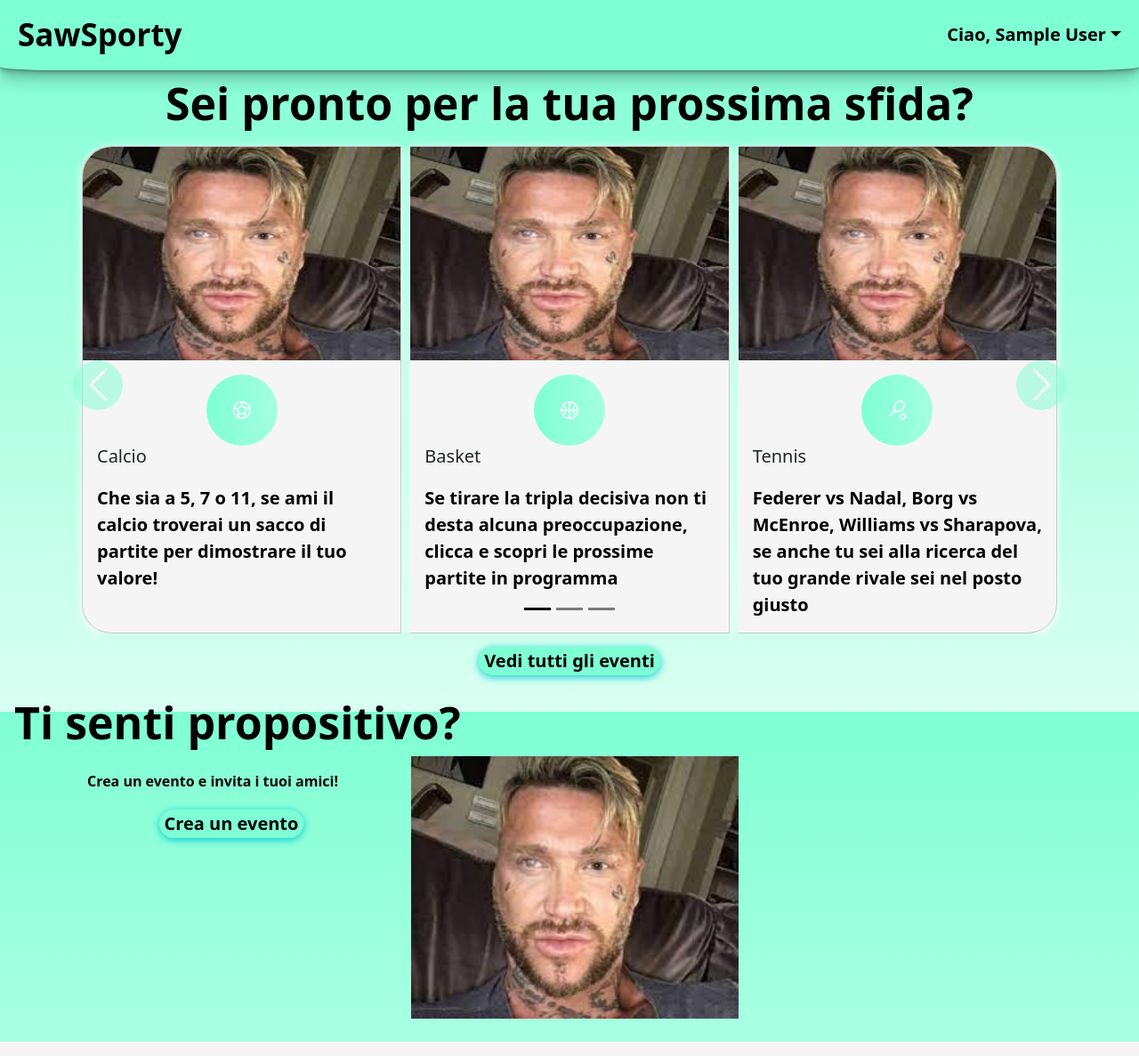
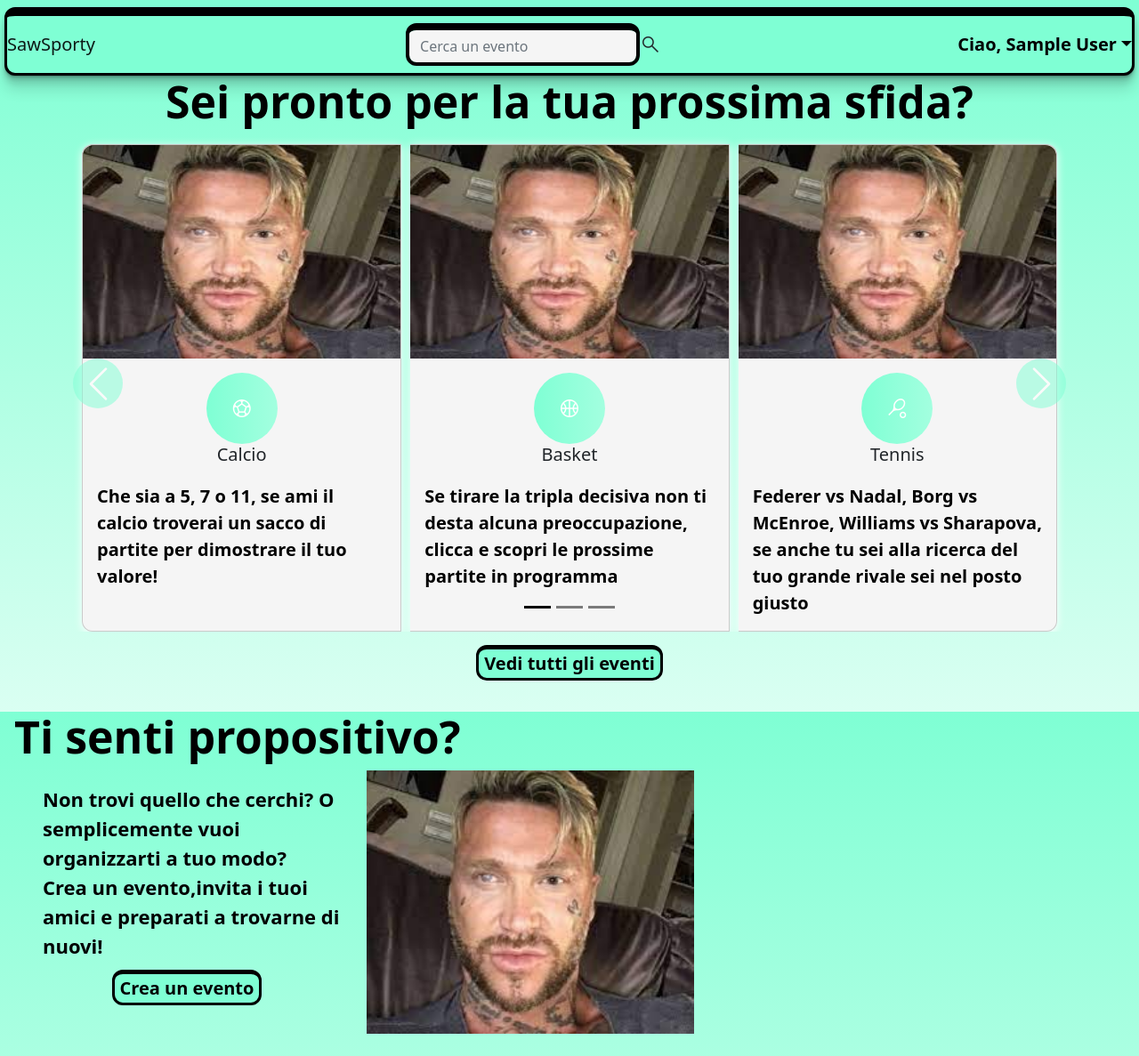
Before and after one commit to AndreaMiresse/SAW2, a PHP site: page /home.php in a window 1280 px wide. Shown: the whole page at 89% size. Run offline with PHP 8.4, Linux system fonts and the light colour scheme; the visitor is signed in with stand-in values (Sample User, id 1).

Commit message:
per la home ci siamo quasi

```diff
--- a/css/home.css
+++ b/css/home.css
@@ -6,7 +6,6 @@
     height: auto;
     background-color: whitesmoke;
     margin: 10px;
-    border-radius: 10px;
     box-shadow: 0px 2px 10px rgb(255, 255, 255);
     /* border: 2px solid rgba(7, 7, 7, 0.12); */
     font-size: 16px;
@@ -18,18 +17,15 @@
     flex-direction: column;
     cursor: pointer;
     transition: all 0.3s ease;
-    border-top-left-radius: 33px;
-    border-top-right-radius: 33px;
-    border-bottom-left-radius: 33px;
-    border-bottom-right-radius: 33px;
+    border-radius: 12px;
 
 }
 
 .card-img-top {
     height: 240px;
     width: 100%;
-    border-top-right-radius: 33px;
-    border-top-left-radius: 33px;
+    border-top-right-radius: 12px;
+    border-top-left-radius: 12px;
 
 }
 
@@ -86,6 +82,7 @@
 
 .card:hover .card {
     transform: scale3d(1.05, 1.05, 1.05);
+    transition: all 0.3s ease;
 }
 
 .card:hover .info {
@@ -166,28 +163,24 @@
 .button{
     width: auto;
     height: auto !important;
-    background-color: aquamarine;
-    box-shadow: 0px 2px 10px darkturquoise !important;
-    border-radius: 33px;
-    border: none;
+    background-color: aquamarine !important;
+    border-radius: 12px !important;
+    border: solid !important;
+    border-top-width: 5px !important;
     outline: none;
     font-size: 20px;
     font-weight: 600;
     color: black;
-    margin-top: 20px;
+    margin-top: 10px;
     transition: all 0.3s ease;
     cursor: pointer;
-
-
+    margin-bottom: 10px;
 }
 
-
-
-
-#buttons{
-
-    padding-left: 25%;
-
+.button:hover{
+    background-color: #39ffbd !important;
+    border-top-width: 10px !important;
+    transition: all 0.28s ease;
 }
 
 .center {
--- a/css/styles.css
+++ b/css/styles.css
@@ -1,5 +1,5 @@
-@import "body.css";
-@import "nav.css";
+@import "./body.css";
+@import ".css/nav.css";
 
 h1{
     font-size: 50px;
--- a/home.php
+++ b/home.php
@@ -37,7 +37,7 @@ else{
                 <div class="carousel-item active">
                 <div class="card-group">
 
-                    <div class="card" style="width: 22rem; height: auto">
+                    <div class="card text-center" style="width: 22rem; height: auto">
                         <img class="card-img-top" src="seiStatoBrasilato.jpg" alt="Card image cap">
                         <div class="card-body">
                             <div class="icon"><span class="material-symbols-outlined">sports_soccer</span></div>
@@ -46,7 +46,7 @@ else{
                         </div>
                         </div>
 
-                    <div class="card" style="width: 22rem; ">
+                    <div class="card text-center" style="width: 22rem; ">
                     <img class="card-img-top" src="seiStatoBrasilato.jpg" alt="Card image cap">
                     <div class="card-body">
                         <div class="icon"><span class="material-symbols-outlined">sports_basketball</span></div>
@@ -55,7 +55,7 @@ else{
                     </div>
                     </div>
 
-                    <div class="card" style="width: 22rem;">
+                    <div class="card text-center" style="width: 22rem;">
                     <img class="card-img-top" src="seiStatoBrasilato.jpg" alt="Card image cap">
                     <div class="card-body">
                         <div class="icon"><span class="material-symbols-outlined">sports_tennis</span></div>
@@ -69,7 +69,7 @@ else{
 
                 <div class="carousel-item">
                     <div class="card-group">
-                    <div class="card" style="width: 22rem; height: auto">
+                    <div class="card text-center" style="width: 22rem; height: auto">
                         <img class="card-img-top" src="seiStatoBrasilato.jpg" alt="Card image cap">
                         <div class="card-body">
                             <h5 class="card-title">Calcio</h5>
@@ -77,7 +77,7 @@ else{
                         </div>
                         </div>
 
-                    <div class="card" style="width: 22rem; ">
+                    <div class="card text-center" style="width: 22rem; ">
                     <img class="card-img-top" src="seiStatoBrasilato.jpg" alt="Card image cap">
                     <div class="card-body">
                         <h5 class="card-title">Basket</h5>
@@ -85,7 +85,7 @@ else{
                     </div>
                     </div>
 
-                    <div class="card" style="width: 22rem;">
+                    <div class="card text-center" style="width: 22rem;">
                     <img class="card-img-top" src="seiStatoBrasilato.jpg" alt="Card image cap">
                     <div class="card-body">
                         <h5 class="card-title">Tennis</h5>
@@ -98,7 +98,7 @@ else{
 
                 <div class="carousel-item">
                 <div class="card-group">
-                    <div class="card">
+                    <div class="card text-center">
                         <img class="card-img-top" src="seiStatoBrasilato.jpg" alt="Card image cap">
                         <div class="card-body">
                             <h5 class="card-title">Calcio</h5>
@@ -106,7 +106,7 @@ else{
                         </div>
                         </div>
 
-                    <div class="card" style="width: 22rem; ">
+                    <div class="card text-center" style="width: 22rem; ">
                     <img class="card-img-top" src="seiStatoBrasilato.jpg" alt="Card image cap">
                     <div class="card-body">
                         <h5 class="card-title">Basket</h5>
@@ -114,7 +114,7 @@ else{
                     </div>
                     </div>
 
-                    <div class="card" style="width: 22rem;">
+                    <div class="card text-center" style="width: 22rem;">
                     <img class="card-img-top" src="seiStatoBrasilato.jpg" alt="Card image cap">
                     <div class="card-body">
                         <h5 class="card-title">Tennis</h5>
@@ -141,16 +141,16 @@ else{
 
 
         <div class="center">
-        <button id="AltriEventi" type="button" class="button" style="margin-top: 10px; box-shadow: 0px 2px 10px darkturquoise; height: auto;">Vedi tutti gli eventi</button>
+        <button type="button" class="button">Vedi tutti gli eventi</button>
         </div>
         <p class="text-left" style="font-size: 50px; font-weight: bold; margin-bottom: 0px; margin-top: 1rem; margin-left: 1rem;">Ti senti propositivo?</p>
 
-        <div class="container" style="padding-bottom: 2%;">
+        <div class="container" style="padding-bottom: 2%; margin-left: 20px; margin-right: 20px;">
             <div class="row">
                 <div class="col-4">
-                    <p style="font-size: 16px; font-weight: medium; margin-bottom: 0px; margin-top: 1rem; margin-left: 1rem;">Crea un evento e invita i tuoi amici!</p>
+                    <p style="font-size: 22px; font-weight: medium; margin-bottom: 0px; margin-top: 1rem; margin-left: 1rem;">Non trovi quello che cerchi? O semplicemente vuoi organizzarti a tuo modo? <br>Crea un evento,invita i tuoi amici e preparati a trovarne di nuovi!</p>
                     <div class="center">
-                    <button type="button" class="button" style="height: auto; width: auto;">Crea un evento</button>
+                    <button type="button" class="button">Crea un evento</button>
                     </div>
                 </div>
 
@@ -167,7 +167,7 @@ else{
 
         <div class="row">
                 <div class="col d-flex justify-content-center">
-                 <div class="card" style="width: 22rem; height: auto">
+                 <div class="card text-center" style="width: 22rem; height: auto">
                     <img class="card-img-top" src="seiStatoBrasilato.jpg" alt="Card image cap">
                     <div class="card-body">
                         <h5 class="card-title">Calcio</h5>
@@ -176,7 +176,7 @@ else{
                     </div>
                 </div>
                 <div class="col d-flex justify-content-center">
-                    <div class="card" style="width: 22rem; ">
+                    <div class="card text-center" style="width: 22rem; ">
                     <img class="card-img-top" src="seiStatoBrasilato.jpg" alt="Card image cap">
                     <div class="card-body">
                         <h5 class="card-title">Basket</h5>
@@ -185,7 +185,7 @@ else{
                     </div>
                 </div>
                 <div class="col d-flex justify-content-center">
-                <div class="card" style="width: 22rem;">
+                <div class="card text-center" style="width: 22rem;">
                     <img class="card-img-top" src="seiStatoBrasilato.jpg" alt="Card image cap">
                     <div class="card-body">
                         <h5 class="card-title">Tennis</h5>
@@ -197,7 +197,7 @@ else{
 
             <div class="row" style="margin-top: 5%; margin-bottom: 2%">
                 <div class="col d-flex justify-content-center">
-                 <div class="card" style="width: 22rem; height: auto">
+                 <div class="card text-center" style="width: 22rem; height: auto">
                     <img class="card-img-top" src="seiStatoBrasilato.jpg" alt="Card image cap">
                     <div class="card-body">
                         <h5 class="card-title">Calcio</h5>
@@ -206,7 +206,7 @@ else{
                     </div>
                 </div>
                 <div class="col d-flex justify-content-center">
-                    <div class="card" style="width: 22rem;">
+                    <div class="card text-center" style="width: 22rem;">
                     <img class="card-img-top" src="seiStatoBrasilato.jpg" alt="Card image cap">
                     <div class="card-body">
                         <h5 class="card-title">Basket</h5>
@@ -215,7 +215,7 @@ else{
                     </div>
                 </div>
                 <div class="col d-flex justify-content-center">
-                <div class="card" style="width: 22rem;">
+                <div class="card text-center" style="width: 22rem;">
                     <img class="card-img-top" src="seiStatoBrasilato.jpg" alt="Card image cap">
                     <div class="card-body">
                         <h5 class="card-title">Tennis</h5>
--- a/nav.php
+++ b/nav.php
@@ -1,21 +1,29 @@
 
-<nav class="navbar" style="box-shadow: 0 1px 1px rgba(0,0,0,0.12),
+<nav class="navbar" style="
+    box-shadow: 0 1px 1px rgba(0,0,0,0.12),
     0 2px 2px rgba(0,0,0,0.12),
     0 4px 4px rgba(0,0,0,0.12),
     0 8px 8px rgba(0,0,0,0.12),
     0 16px 16px rgba(0,0,0,0.12);
     position: sticky;
-    top: 0;
+    top: 8px;
     background-color: #7FFFD4;
-    border-bottom-left-radius: 5%;
-    border-bottom-right-radius: 5%;
-    z-index: 9999">
+    border-radius: 12px;
+    z-index: 10002;
+    border-color: #000;
+    border-top-width: 10px;
+    border-style: solid;
+    margin-left: 5px;
+    margin-right: 5px;">
 
 
 <a class="navbar-brand" href="home.php">SawSporty</a>
 
 
-
+  <div class="center">
+    <input id="search" class="form-control" type="search" placeholder="Cerca un evento" aria-label="Search" style="border-color: black ; border-width: 4px; border-top-width: 8px; background-color: whitesmoke; border-radius: 12px">
+    <span class="material-symbols-outlined">search</span>
+  </div>
 
   <a class="nav-link dropdown-toggle" href="#" role="button" data-bs-toggle="dropdown">Ciao, <?php echo $_SESSION['name'];?></a>
   <ul class="dropdown-menu dropdown-menu-end">
--- a/script.php
+++ b/script.php
@@ -1,4 +1,4 @@
-<button type="button" class="btn btn-primary rounded-circle p-2" id="back-to-top" style="position: fixed; bottom: 20px; right: 20px; display: none; width: 50px; height: 50px; border-color: black; border-width: 2px">
+<button type="button" class="btn btn-primary rounded-circle p-2" id="back-to-top" style="position: fixed; bottom: 20px; right: 20px; display: none; width: 50px; height: 50px; border-color: black; border-width: 2px; border-top-width: 5px; border-left-width: 3px; border-right-width: 3px;">
     <i class="fas fa-arrow-up"></i>
     </button>
 <!--Usiamo Javacript con HTML -->
```
Also changed, not shown: navIndex.php (+10 -4 lines), css/nav.css (line endings or trailing spaces).
